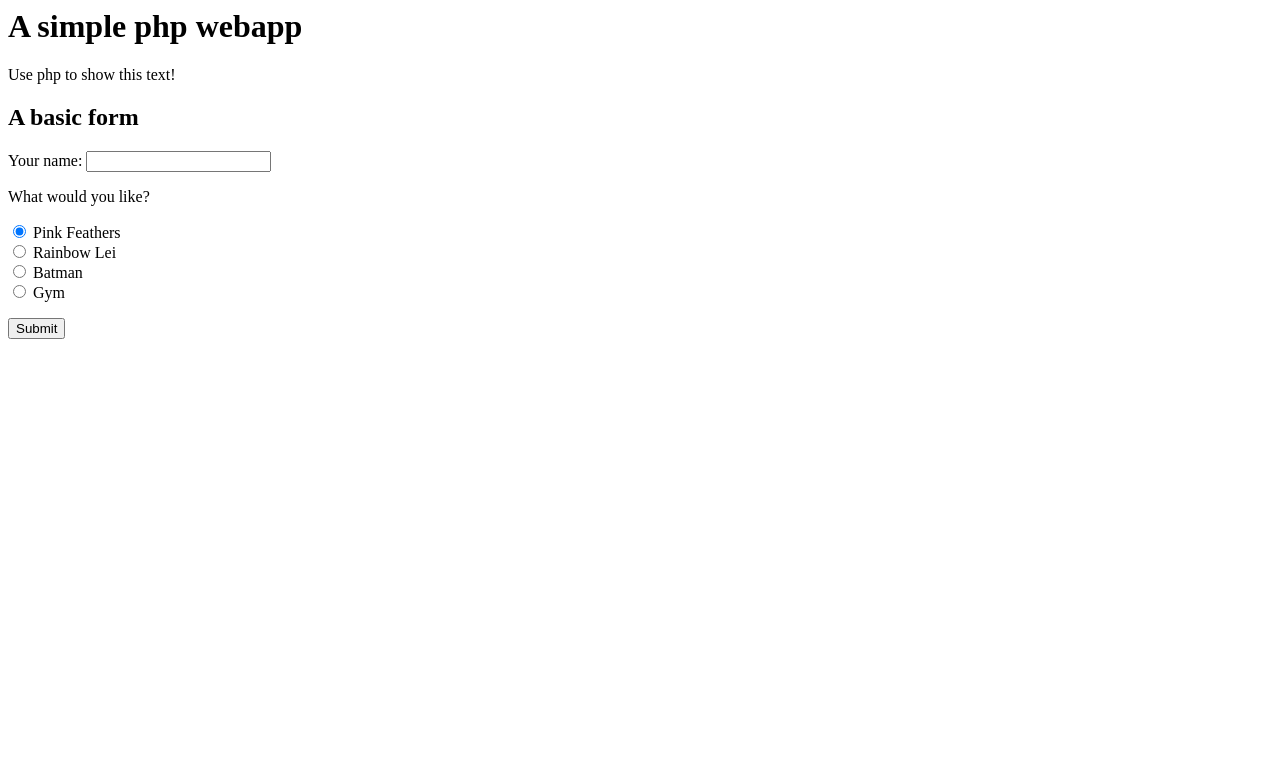
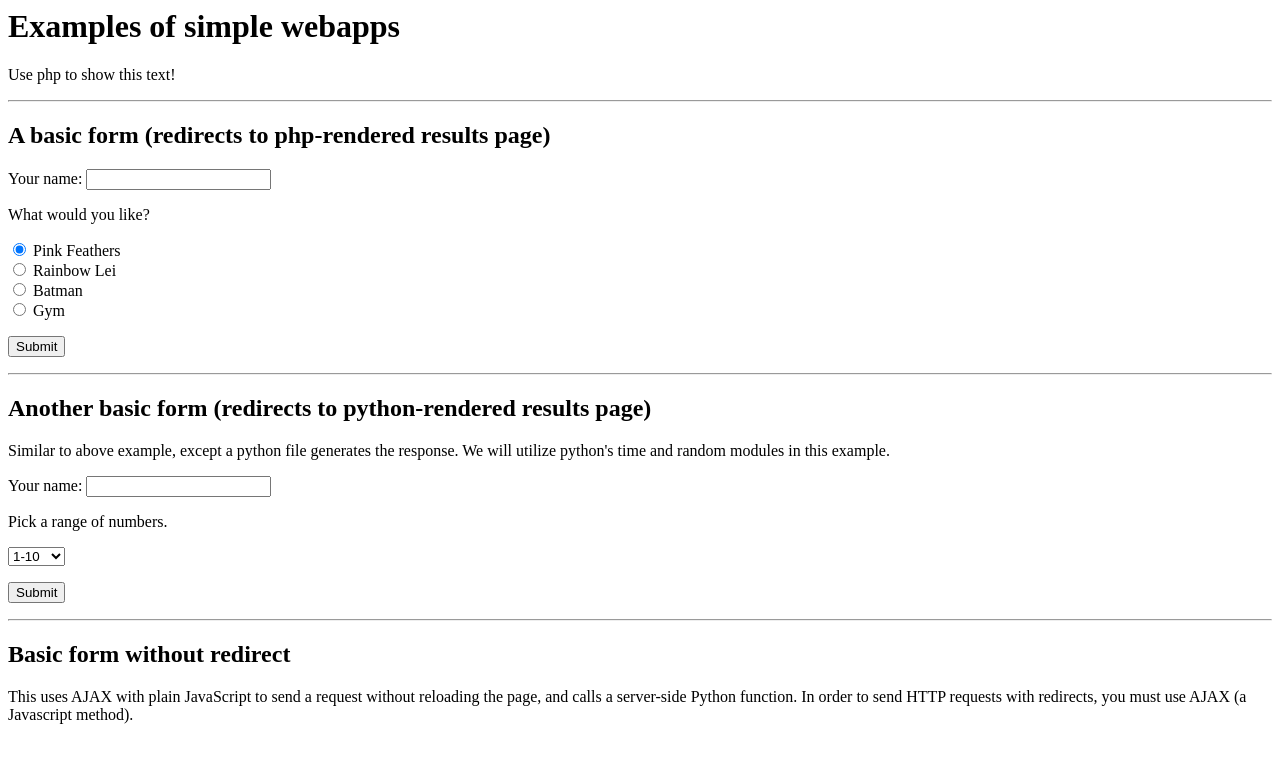
Before and after one commit to electrachong/simple-web-app-examples, a PHP site: page / in a window 1280 px wide. Shown: the top 763 px of the page. Run offline with PHP 8.4, Linux system fonts and the light colour scheme.

Commit message:
Add form code for Python example

```diff
--- a/action.php
+++ b/action.php
@@ -1,3 +1,4 @@
+<!-- Defining php variables -->
 <?php
   // The global $_POST variable allows you to access the data sent with the POST method
   // To access the data sent with the GET method, you can use $_GET
--- a/index.php
+++ b/index.php
@@ -4,16 +4,23 @@
     </head>
 
     <body>
-        <h1>A simple php webapp</h1>
+        <h1>Examples of simple webapps</h1>
 
         <!-- If php is enabled (must be installed on server), you will see this text display -->
         <?php echo '<p>Use php to show this text!</p>'; ?>
+        <hr>
 
-        <h2>A basic form</h2>
+        <!-----------------------------------------------------------
+        ---------------PHP EXAMPLE OF HANDLING WEBFORM---------------
+        ------------------------------------------------------------>
+
+        <h2>A basic form (redirects to php-rendered results page)</h2>
 
         <!-- When this HTML form is submitted, it will send the form data via a http POST request to the web server at the designated path (action.php).
+
             The http request will contain this message body:
                 name=[formvalue]&picture=[formvalue]
+
             The code in action.php is then called to handle the response!
         -->
 
@@ -28,8 +35,33 @@
         </form>
 
         <!-- Note: In this case we are using the POST method because we are sending some data variables to the server, and want an appropriate response. You could use the GET method if you simply want to request a certain resource.
+
         FMI: https://developer.mozilla.org/en-US/docs/Web/Guide/HTML/Forms/Sending_and_retrieving_form_data
         -->
+        <hr>
+
+        <!-----------------------------------------------------------
+        -------------PYTHON EXAMPLE OF HANDLING WEBFORM--------------
+        ------------------------------------------------------------>
+        <h2>Another basic form (redirects to python-rendered results page)</h2>
+        <p>Similar to above example, except a python file generates the response. We will utilize python's time and random modules in this example.</p>
+
+        <!-- This time we are going to send to a Python script, called 'randomnumbers' -->
+        <form action="randomnumbers" method="post">
+            <p>Your name: <input type="text" name="name" /></p>
+            <p>Pick a range of numbers.</p>
+            <select name="range">
+                <option value="0_10">1-10</option>
+                <option value="11_20">11-20</option>
+                <option value="21_30">21-30</option>
+            </select>
+            <p><input type="submit" /></p>
+        </form>
+
+        <hr>
+
+        <h2>Basic form without redirect</h2>
+        <p>This uses AJAX with plain JavaScript to send a request without reloading the page, and calls a server-side Python function. In order to send HTTP requests with redirects, you must use AJAX (a Javascript method).</p>
 
     </body>
 </html>
```
